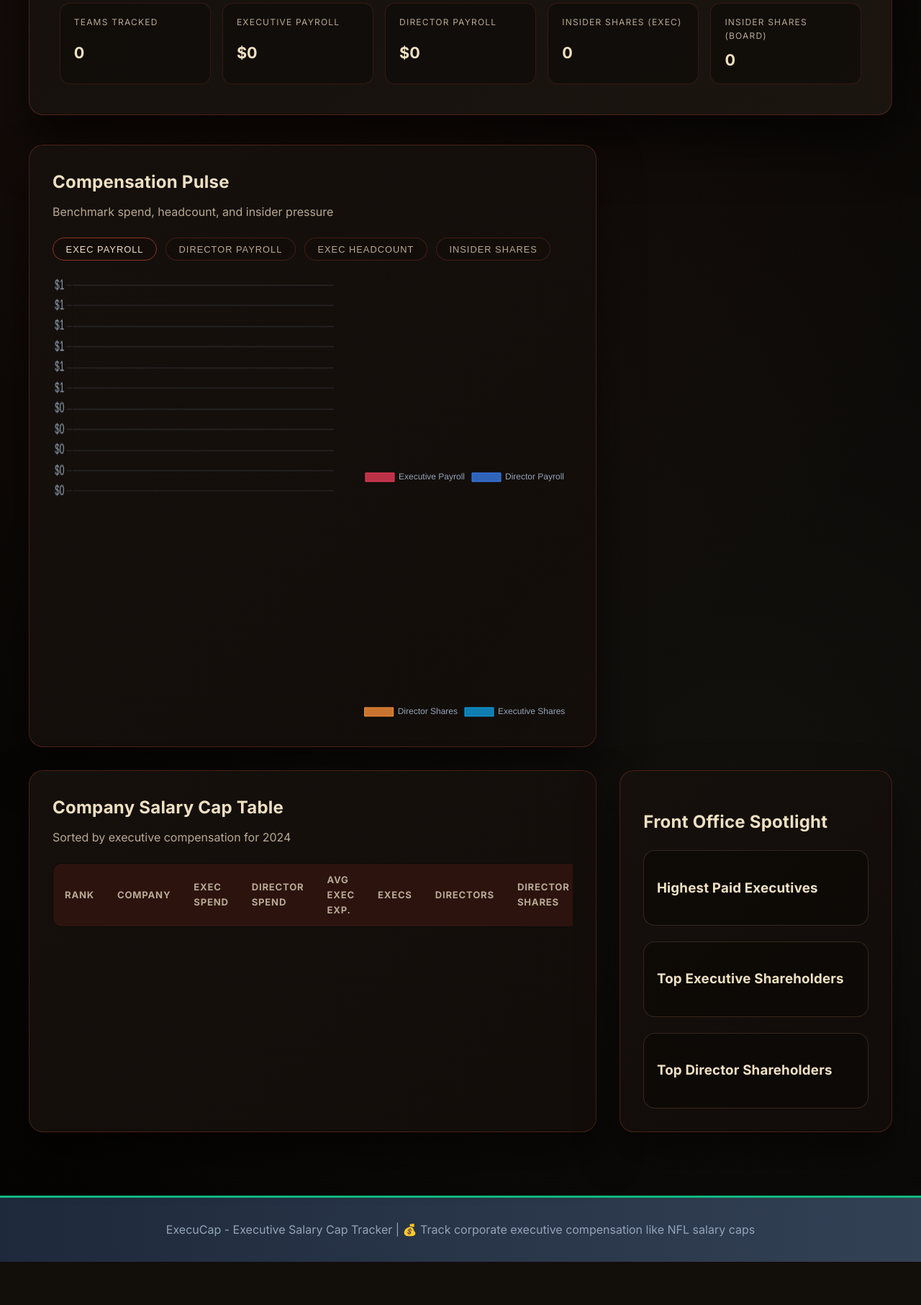
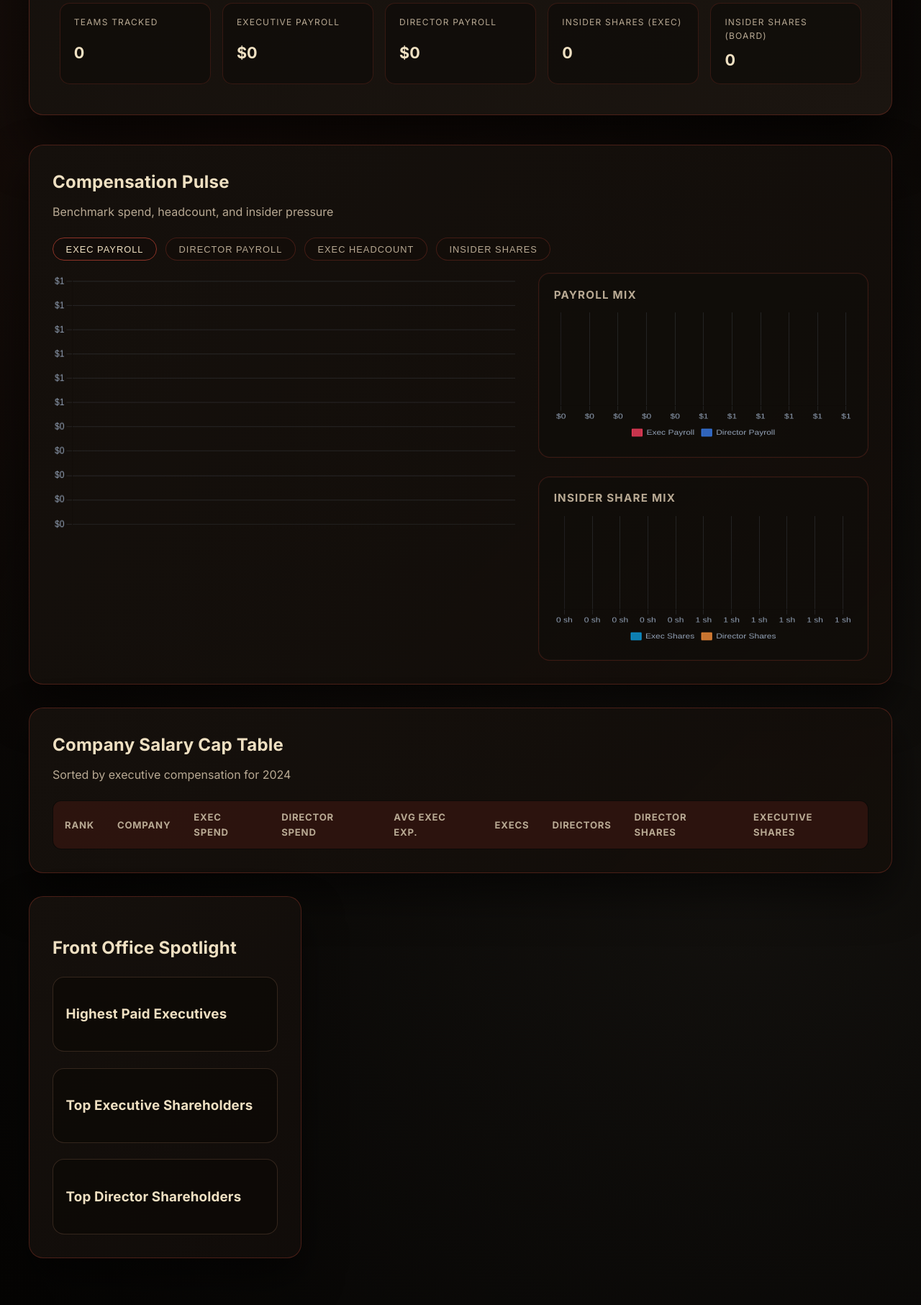
Before and after one commit to awfasano/ExeCap, a Flask app: page / in a window 1280 px wide. Shown: the part 394-2207 px from the top of the page at 72% size. Before the commit the page ends 2147 px from the top, so only its background shows below. Run offline with Flask 3, Linux system fonts and the light colour scheme; lists and menus that the app fills with data are empty.

Commit message:
updates to model data

```diff
--- a/app.py
+++ b/app.py
@@ -116,6 +116,14 @@ def parse_year_to_date(year_str: Optional[str]) -> Optional[date]:
         return None
 
 
+def dates_share_year(value: Optional[date], target: Optional[date]) -> bool:
+    if not target:
+        return True
+    if not value:
+        return False
+    return value.year == target.year
+
+
 def company_to_template_dict(company) -> Dict:
     name = company.company_name or company.company_id.replace('_', ' ').title()
     ticker = company.ticker or company.company_id[:4].upper()
@@ -212,7 +220,7 @@ def index():
         exec_records = league_manager.get_company_compensation(company.company_id, year_date)
         director_records = [
             record for record in league_manager.director_comp
-            if record.company_id == company.company_id and (not year_date or record.fiscal_year_end == year_date)
+            if record.company_id == company.company_id and dates_share_year(record.fiscal_year_end, year_date)
         ]
         ownership_records = [
             record for record in league_manager.beneficial_ownership
@@ -271,14 +279,17 @@ def index():
     exec_chart_labels = [row['company']['ticker'] or row['company']['name'] for row in company_rows[:8]]
     exec_chart_values = [round(row['executive_total'], 2) for row in company_rows[:8]]
 
-    spend_breakdown = {
-        'labels': ['Executive Payroll', 'Director Payroll'],
-        'values': [round(total_exec_spend, 2), round(total_director_spend, 2)]
+    top_for_mix = company_rows[:6]
+    pay_mix_chart = {
+        'labels': [row['company']['ticker'] or row['company']['name'] for row in top_for_mix],
+        'executive': [round(row['executive_total'], 2) for row in top_for_mix],
+        'director': [round(row['director_total'], 2) for row in top_for_mix],
     }
 
-    ownership_breakdown = {
-        'labels': ['Director Shares', 'Executive Shares'],
-        'values': [total_director_shares, total_exec_shares]
+    ownership_mix_chart = {
+        'labels': [row['company']['ticker'] or row['company']['name'] for row in top_for_mix],
+        'exec_shares': [row['ownership_exec_shares'] for row in top_for_mix],
+        'director_shares': [row['ownership_director_shares'] for row in top_for_mix],
     }
 
     exec_count_by_company = {row['company']['name']: row['executive_count'] for row in company_rows}
@@ -314,7 +325,7 @@ def index():
         [
             (record, league_manager.get_company(record.company_id), league_manager.get_person(record.person_id))
             for record in league_manager.executive_comp
-            if (not year_date or record.fiscal_year_end == year_date)
+            if dates_share_year(record.fiscal_year_end, year_date)
         ],
         key=lambda triple: triple[0].total_comp_usd,
         reverse=True
@@ -364,14 +375,14 @@ def index():
         summary_metrics=summary_metrics,
         exec_chart_labels=exec_chart_labels,
         exec_chart_values=exec_chart_values,
-        spend_breakdown=spend_breakdown,
-        ownership_breakdown=ownership_breakdown,
         top_paid_execs=top_paid_execs,
         top_exec_owners=top_exec_owners,
         top_director_owners=top_director_owners,
         exec_distribution=exec_distribution,
         director_spend_chart=director_spend_chart,
         ownership_density=ownership_density,
+        pay_mix_chart=pay_mix_chart,
+        ownership_mix_chart=ownership_mix_chart,
         selected_year=year,
         available_years=available_years,
     )
@@ -487,7 +498,7 @@ def company_detail(company_id):
     director_comp_records = [
         record
         for record in league_manager.director_comp
-        if record.company_id == company_id and (not year_date or record.fiscal_year_end == year_date)
+        if record.company_id == company_id and dates_share_year(record.fiscal_year_end, year_date)
     ]
     board_members = []
     for profile in board_profiles:
@@ -901,7 +912,7 @@ def person_api(person_id):
 
     year_date = parse_year_to_date(year)
     if year:
-        filtered = [r for r in records if r.fiscal_year_end == year_date]
+        filtered = [r for r in records if dates_share_year(r.fiscal_year_end, year_date)]
         person_data['year_data'] = {
             'year': year,
             'total_earnings': sum(r.total_comp_usd for r in filtered),
--- a/static/css/style.css
+++ b/static/css/style.css
@@ -203,6 +203,10 @@ nav a:hover {
     gap: 2rem;
 }
 
+.dashboard-card--wide {
+    grid-column: 1 / -1;
+}
+
 .dashboard-card {
     background: linear-gradient(135deg, var(--panel), rgba(19, 14, 10, 0.92));
     border: 1px solid var(--border-soft);
@@ -349,7 +353,7 @@ table tbody tr:hover {
 
 .chart-layout {
     display: grid;
-    grid-template-columns: 2fr 1fr;
+    grid-template-columns: minmax(0, 7fr) minmax(0, 5fr);
     gap: 2rem;
     min-height: 320px;
 }
@@ -361,7 +365,7 @@ table tbody tr:hover {
 
 .chart-shell {
     position: relative;
-    height: 320px;
+    height: 360px;
     width: 100%;
 }
 
@@ -370,9 +374,27 @@ table tbody tr:hover {
     height: 100% !important;
 }
 
-#spendBreakdownChart,
-#ownershipChart {
-    min-height: 150px;
+.chart-side-card {
+    background: rgba(17, 13, 10, 0.85);
+    border: 1px solid rgba(140, 51, 39, 0.35);
+    border-radius: 16px;
+    padding: 1.1rem 1.3rem 1.3rem;
+    box-shadow: inset 0 0 0 1px rgba(255, 255, 255, 0.02);
+    display: grid;
+    gap: 0.75rem;
+}
+
+.chart-side-title {
+    margin: 0;
+    font-size: 0.95rem;
+    text-transform: uppercase;
+    letter-spacing: 0.08em;
+    color: var(--muted);
+}
+
+.chart-side-card canvas {
+    width: 100% !important;
+    height: 180px !important;
 }
 
 /* Team detail layout */
@@ -510,7 +532,15 @@ table tbody tr:hover {
     }
 
     .chart-side {
-        grid-template-columns: 1fr 1fr;
+        grid-template-columns: 1fr;
+    }
+
+    .chart-shell {
+        height: 300px;
+    }
+
+    .chart-side-card canvas {
+        height: 200px !important;
     }
 
     table {
--- a/templates/index.html
+++ b/templates/index.html
@@ -48,7 +48,7 @@
     </section>
 
     <div class="home-grid">
-        <section class="dashboard-card" style="grid-column: span 2;">
+        <section class="dashboard-card dashboard-card--wide">
             <h2>Compensation Pulse</h2>
             <p class="muted-text">Benchmark spend, headcount, and insider pressure</p>
             <div class="chart-tabs">
@@ -62,13 +62,19 @@
                     <canvas id="mainBarChart"></canvas>
                 </div>
                 <div class="chart-side">
-                    <canvas id="spendBreakdownChart"></canvas>
-                    <canvas id="ownershipChart"></canvas>
+                    <div class="chart-side-card">
+                        <h3 class="chart-side-title">Payroll Mix</h3>
+                        <canvas id="payMixChart"></canvas>
+                    </div>
+                    <div class="chart-side-card">
+                        <h3 class="chart-side-title">Insider Share Mix</h3>
+                        <canvas id="ownershipMixChart"></canvas>
+                    </div>
                 </div>
             </div>
         </section>
 
-        <section class="dashboard-card" style="grid-column: span 2;">
+        <section class="dashboard-card dashboard-card--wide">
             <h2>Company Salary Cap Table</h2>
             <p class="muted-text">Sorted by executive compensation for {{ selected_year }}</p>
             <div style="overflow-x: auto;">
@@ -162,15 +168,15 @@
     <script>
         const execLabels = {{ exec_chart_labels|tojson }};
         const execValues = {{ exec_chart_values|tojson }};
-        const spendBreakdown = {{ spend_breakdown|tojson }};
-        const ownershipBreakdown = {{ ownership_breakdown|tojson }};
         const execDistribution = {{ exec_distribution|tojson }};
         const directorSpendChart = {{ director_spend_chart|tojson }};
         const ownershipDensity = {{ ownership_density|tojson }};
+        const payMixChartData = {{ pay_mix_chart|tojson }};
+        const ownershipMixChartData = {{ ownership_mix_chart|tojson }};
 
         const mainCtx = document.getElementById('mainBarChart');
-        const spendCtx = document.getElementById('spendBreakdownChart');
-        const ownershipCtx = document.getElementById('ownershipChart');
+        const payMixCtx = document.getElementById('payMixChart');
+        const ownershipMixCtx = document.getElementById('ownershipMixChart');
 
         const formatCurrency = (value) => '$' + new Intl.NumberFormat().format(Math.round(value));
         const formatNumber = (value) => new Intl.NumberFormat().format(Math.round(value));
@@ -219,49 +225,6 @@
             }
         };
 
-        const doughnutOpts = {
-            responsive: true,
-            plugins: {
-                legend: {
-                    position: 'bottom',
-                    labels: { color: '#94a3b8' }
-                },
-                tooltip: {
-                    callbacks: {
-                        label: (ctx) => ctx.label + ': ' + formatNumber(ctx.parsed)
-                    }
-                }
-            }
-        };
-
-        new Chart(spendCtx, {
-            type: 'doughnut',
-            data: {
-                labels: spendBreakdown.labels,
-                datasets: [{
-                    data: spendBreakdown.values,
-                    backgroundColor: ['rgba(244, 63, 94, 0.75)', 'rgba(59, 130, 246, 0.75)'],
-                    borderColor: ['rgba(244, 63, 94, 1)', 'rgba(59, 130, 246, 1)'],
-                    borderWidth: 1
-                }]
-            },
-            options: doughnutOpts
-        });
-
-        new Chart(ownershipCtx, {
-            type: 'doughnut',
-            data: {
-                labels: ownershipBreakdown.labels,
-                datasets: [{
-                    data: ownershipBreakdown.values,
-                    backgroundColor: ['rgba(251, 146, 60, 0.78)', 'rgba(14, 165, 233, 0.75)'],
-                    borderColor: ['rgba(251, 146, 60, 1)', 'rgba(14, 165, 233, 1)'],
-                    borderWidth: 1
-                }]
-            },
-            options: doughnutOpts
-        });
-
         const getBarOptions = (config) => ({
             responsive: true,
             plugins: {
@@ -281,6 +244,38 @@
                         callback: (value) => config.tickFormatter(value)
                     },
                     grid: { color: 'rgba(148, 163, 184, 0.15)' }
+                }
+            }
+        });
+
+        const getStackedBarOptions = (formatter) => ({
+            indexAxis: 'y',
+            responsive: true,
+            maintainAspectRatio: false,
+            plugins: {
+                legend: {
+                    position: 'bottom',
+                    labels: { color: '#94a3b8', boxWidth: 14 }
+                },
+                tooltip: {
+                    callbacks: {
+                        label: (ctx) => `${ctx.dataset.label}: ${formatter(ctx.parsed.x)}`
+                    }
+                }
+            },
+            scales: {
+                x: {
+                    stacked: true,
+                    ticks: {
+                        color: '#94a3b8',
+                        callback: (value) => formatter(value)
+                    },
+                    grid: { color: 'rgba(148, 163, 184, 0.15)' }
+                },
+                y: {
+                    stacked: true,
+                    ticks: { color: '#94a3b8' },
+                    grid: { display: false }
                 }
             }
         });
@@ -316,6 +311,62 @@
             mainChart.update();
         };
 
+        if (payMixCtx) {
+            new Chart(payMixCtx, {
+                type: 'bar',
+                data: {
+                    labels: payMixChartData.labels,
+                    datasets: [
+                        {
+                            label: 'Exec Payroll',
+                            data: payMixChartData.executive,
+                            backgroundColor: 'rgba(244, 63, 94, 0.8)',
+                            borderColor: 'rgba(244, 63, 94, 1)',
+                            borderWidth: 1,
+                            borderRadius: 6
+                        },
+                        {
+                            label: 'Director Payroll',
+                            data: payMixChartData.director,
+                            backgroundColor: 'rgba(59, 130, 246, 0.75)',
+                            borderColor: 'rgba(59, 130, 246, 1)',
+                            borderWidth: 1,
+                            borderRadius: 6
+                        }
+                    ]
+                },
+                options: getStackedBarOptions(formatCurrency)
+            });
+        }
+
+        if (ownershipMixCtx) {
+            new Chart(ownershipMixCtx, {
+                type: 'bar',
+                data: {
+                    labels: ownershipMixChartData.labels,
+                    datasets: [
+                        {
+                            label: 'Exec Shares',
+                            data: ownershipMixChartData.exec_shares,
+                            backgroundColor: 'rgba(14, 165, 233, 0.75)',
+                            borderColor: 'rgba(14, 165, 233, 1)',
+                            borderWidth: 1,
+                            borderRadius: 6
+                        },
+                        {
+                            label: 'Director Shares',
+                            data: ownershipMixChartData.director_shares,
+                            backgroundColor: 'rgba(251, 146, 60, 0.78)',
+                            borderColor: 'rgba(251, 146, 60, 1)',
+                            borderWidth: 1,
+                            borderRadius: 6
+                        }
+                    ]
+                },
+                options: getStackedBarOptions(formatShares)
+            });
+        }
+
         document.querySelectorAll('.chart-tab').forEach((btn) => {
             btn.addEventListener('click', () => {
                 document.querySelectorAll('.chart-tab').forEach((b) => b.classList.remove('active'));
```
Also changed, not shown: models.py (+20 -4 lines).
